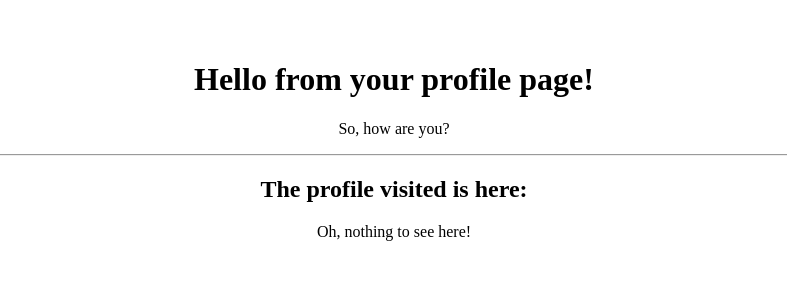
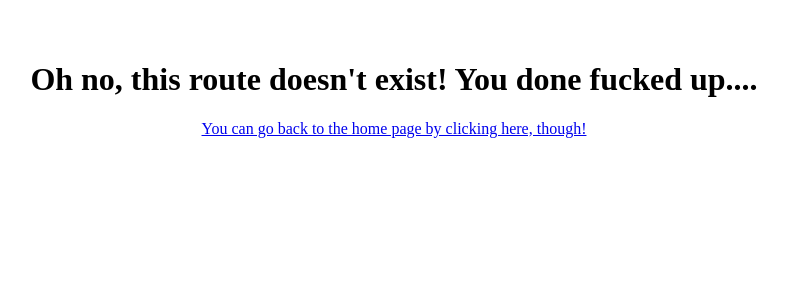
Before and after one commit to Kbouti/routerLesson, a React (Vite) app: page /profile in a window 1280 px wide. Shown: the top 300 px of the page, without its empty margins (246-1033 px from the left). Built offline with nearby package versions, Linux system fonts and the light colour scheme.

Commit message:
Add error page

```diff
--- /dev/null
+++ b/src/ErrorPage.jsx
@@ -0,0 +1,14 @@
+import { Link } from "react-router-dom";
+
+const ErrorPage = () => {
+  return (
+    <div>
+      <h1>Oh no, this route doesn't exist! You done fucked up....</h1>
+      <Link to="/">
+        You can go back to the home page by clicking here, though!
+      </Link>
+    </div>
+  );
+};
+
+export default ErrorPage;
--- a/src/Profile.jsx
+++ b/src/Profile.jsx
@@ -1,13 +1,19 @@
-import {Outlet} from "react-router-dom";
+import {useParams} from "react-router-dom";
+import DefaultProfile from "./defaultProfile";
+import Spinach from "./Spinach";
+import Popeye from "./Popeye";
 
 const Profile = () => {
+const {name } = useParams();
+
   return (
     <div>
       <h1>Hello from your profile page!</h1>
       <p>So, how are you?</p>
       <hr />
       <h2>The profile visited is here:</h2>
-      <Outlet />
+      {name === "popeye" ? (
+        <Popeye/>) : name === "spinach" ? (<Spinach/>) : (<DefaultProfile/>)}
     </div>
   );
 }
--- a/src/main.jsx
+++ b/src/main.jsx
@@ -1,33 +1,24 @@
-import React from 'react'
-import ReactDOM from 'react-dom/client';
-import { createBrowserRouter, RouterProvider } from 'react-router-dom';
-import App from './App'
-import Profile from "./Profile"
-import Popeye from "./Popeye";
-import Spinach from "./Spinach";
-import DefaultProfile from './defaultProfile';
+import React from "react";
+import ReactDOM from "react-dom/client";
+import { createBrowserRouter, RouterProvider } from "react-router-dom";
+import App from "./App";
+import Profile from "./Profile";
+import ErrorPage from "./ErrorPage";
 
 const router = createBrowserRouter([
   {
     path: "/",
     element: <App />,
+    errorElement: <ErrorPage />,
   },
   {
-    path: "profile",
+    path: "profile/:name",
     element: <Profile />,
-    children: [
-      {index: true, element: <DefaultProfile/>},
-      {path: "spinach", element: <Spinach />},
-      {path: "popeye", element: <Popeye />},
-    ],
   },
 ]);
 
-
-
-
-ReactDOM.createRoot(document.getElementById('root')).render(
+ReactDOM.createRoot(document.getElementById("root")).render(
   <React.StrictMode>
-<RouterProvider router={router} />
-  </React.StrictMode>,
-)
+    <RouterProvider router={router} />
+  </React.StrictMode>
+);
```
